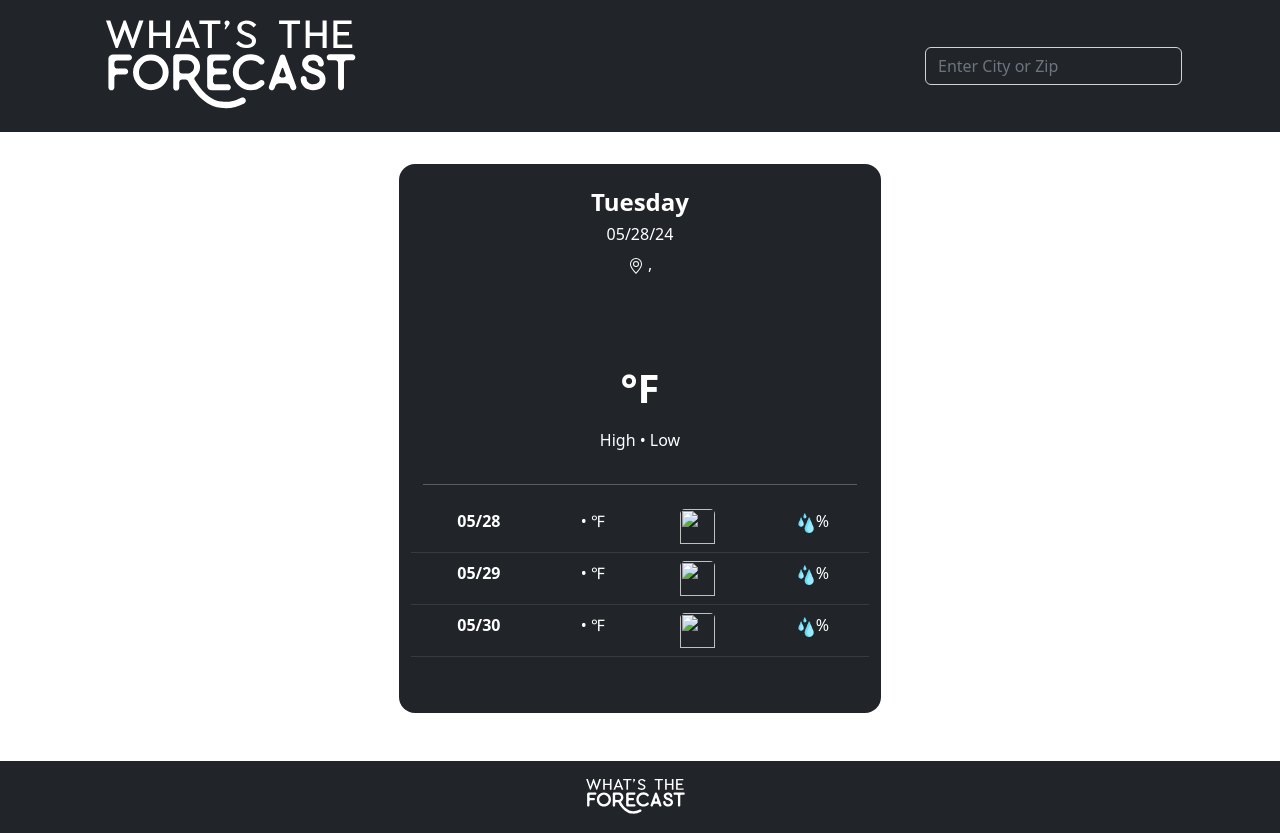
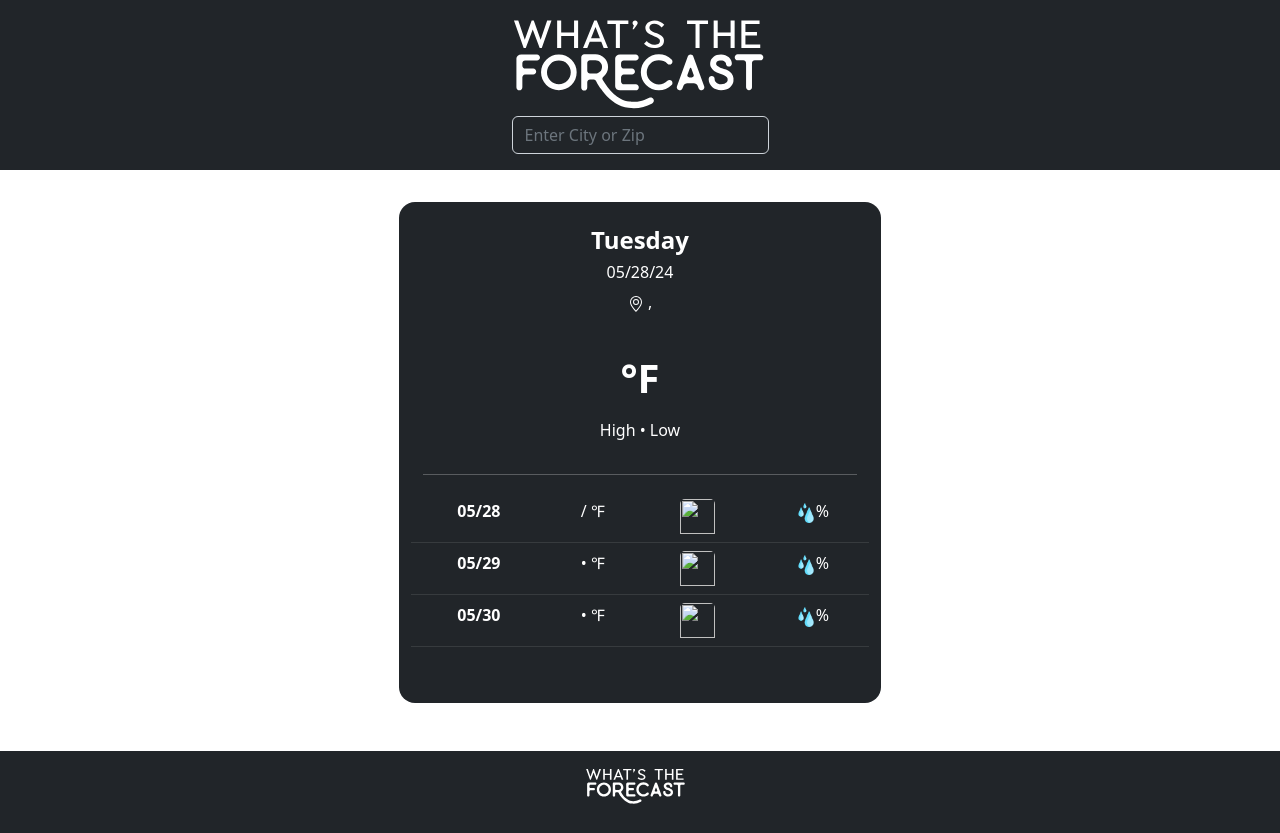
Before and after one commit to ferhanmm/WhatsTheForecast, a Flask app: page / in a window 1280 px wide. After the commit the page ends 804 px from the top, so only its background shows below. Run offline with Flask 2, Linux system fonts and the light colour scheme; data that the repository does not hold is empty.

Commit message:
Updates to layout and imports
updated layout for header to be vertical instead of horizontal.
updated Markup to import from markupsafe instead of flask.

```diff
--- a/app.py
+++ b/app.py
@@ -1,5 +1,6 @@
 import calendar
-from flask import Flask, render_template, request, Markup, jsonify, redirect
+from flask import Flask, render_template, request, jsonify, redirect
+from markupsafe import Markup
 from helpers import lookup, iplookup, apology
 from datetime import date, datetime, timedelta
 
--- a/helpers.py
+++ b/helpers.py
@@ -1,6 +1,7 @@
 import os, requests
 
-from flask import redirect, render_template, request, session, Markup
+from flask import redirect, render_template, request, session
+from markupsafe import Markup
 from functools import wraps
 
 def iplookup(ip_addr):
--- a/templates/index.html
+++ b/templates/index.html
@@ -18,7 +18,6 @@
             <path d="M8 8a2 2 0 1 1 0-4 2 2 0 0 1 0 4zm0 1a3 3 0 1 0 0-6 3 3 0 0 0 0 6z"></path>
             </svg>   {{weather['fullWeather']['location']['name']}}, {{weather['fullWeather']['location']['region']}}
           </p>
-          <br><br>
           <img src="{{weather['fullWeather']['current']['condition']['icon']}}"></img>
           <h1><strong>{{weather['fullWeather']['current']['temp_f']}}&#176F</strong></h1>
           <p><strong>{{weather['fullWeather']['current']['condition']['text']}}</strong></p>
@@ -31,7 +30,7 @@
             <tbody>
               <tr>
                 <th scope="row">{{dateToday}}</th>
-                <td>{{weather['fullWeather']['forecast']['forecastday'][0]['day']['maxtemp_f']}} &#8226 {{weather['fullWeather']['forecast']['forecastday'][0]['day']['mintemp_f']}}&#8457</td>
+                <td><strong>{{weather['fullWeather']['forecast']['forecastday'][0]['day']['maxtemp_f']}}</strong> / {{weather['fullWeather']['forecast']['forecastday'][0]['day']['mintemp_f']}}&#8457</td>
                 <td>
                     <img width="35px" height="35px" src="{{weather['fullWeather']['forecast']['forecastday'][0]['day']['condition']['icon']}}"></img>
                     {{weather['fullWeather']['forecast']['forecastday'][0]['day']['condition']['text']}}
@@ -40,7 +39,7 @@
               </tr>
               <tr>
                 <th scope="row">{{dateTomorrow}}</th>
-                <td>{{weather['fullWeather']['forecast']['forecastday'][1]['day']['maxtemp_f']}} &#8226 {{weather['fullWeather']['forecast']['forecastday'][1]['day']['mintemp_f']}}&#8457</td>
+                <td><strong>{{weather['fullWeather']['forecast']['forecastday'][1]['day']['maxtemp_f']}}</strong> &#8226 {{weather['fullWeather']['forecast']['forecastday'][1]['day']['mintemp_f']}}&#8457</td>
                 <td>
                 <img width="35px" height="35px" src="{{weather['fullWeather']['forecast']['forecastday'][1]['day']['condition']['icon']}}"></img>
                 {{weather['fullWeather']['forecast']['forecastday'][1]['day']['condition']['text']}}</td>
@@ -48,7 +47,7 @@
               </tr>
               <tr>
                 <th scope="row">{{dateAfterTomorrow}}</th>
-                <td>{{weather['fullWeather']['forecast']['forecastday'][2]['day']['maxtemp_f']}} &#8226 {{weather['fullWeather']['forecast']['forecastday'][2]['day']['mintemp_f']}}&#8457</td>
+                <td><strong>{{weather['fullWeather']['forecast']['forecastday'][2]['day']['maxtemp_f']}}</strong> &#8226 {{weather['fullWeather']['forecast']['forecastday'][2]['day']['mintemp_f']}}&#8457</td>
                 <td><img width="35px" height="35px" src="{{weather['fullWeather']['forecast']['forecastday'][2]['day']['condition']['icon']}}"></img> {{weather['fullWeather']['forecast']['forecastday'][2]['day']['condition']['text']}}</td>
                 <td><img width="20px" height="20px" src="/static/water.png"></img>{{weather['fullWeather']['forecast']['forecastday'][2]['day']['daily_chance_of_rain']}}%</td>
               </tr>
--- a/templates/layout.html
+++ b/templates/layout.html
@@ -57,18 +57,14 @@
 
         <header class="p-3 text-bg-dark">
           <div class="container">
-              <div class="d-flex flex-wrap align-items-center justify-content-center justify-content-lg-start">
+            <div class="d-flex flex-column align-items-center">
               <a href="/" class="d-flex align-items-center mb-2 mb-lg-0 text-white text-decoration-none">
                 <svg width="300" height="100">
                 {{ logo }}
                 </svg>
               </a>
 
-                <ul class="nav col-12 col-lg-auto me-lg-auto mb-2 justify-content-center mb-md-0">
-
-                </ul>
-
-                <form class="col-12 col-lg-auto mb-3 mb-lg-0 me-lg-3" action="/weather" method="post" role="search">
+              <form class="d-flex align-items-center mb-2 mb-lg-0 text-white text-decoration-none" action="/weather" method="post" role="search">
                 <input type="search" class="form-control form-control-dark text-bg-dark" name="symbol" placeholder="Enter City or Zip" aria-label="Search">
               </form>
 
```
Lines whose indentation alone changed are shown as unchanged.
